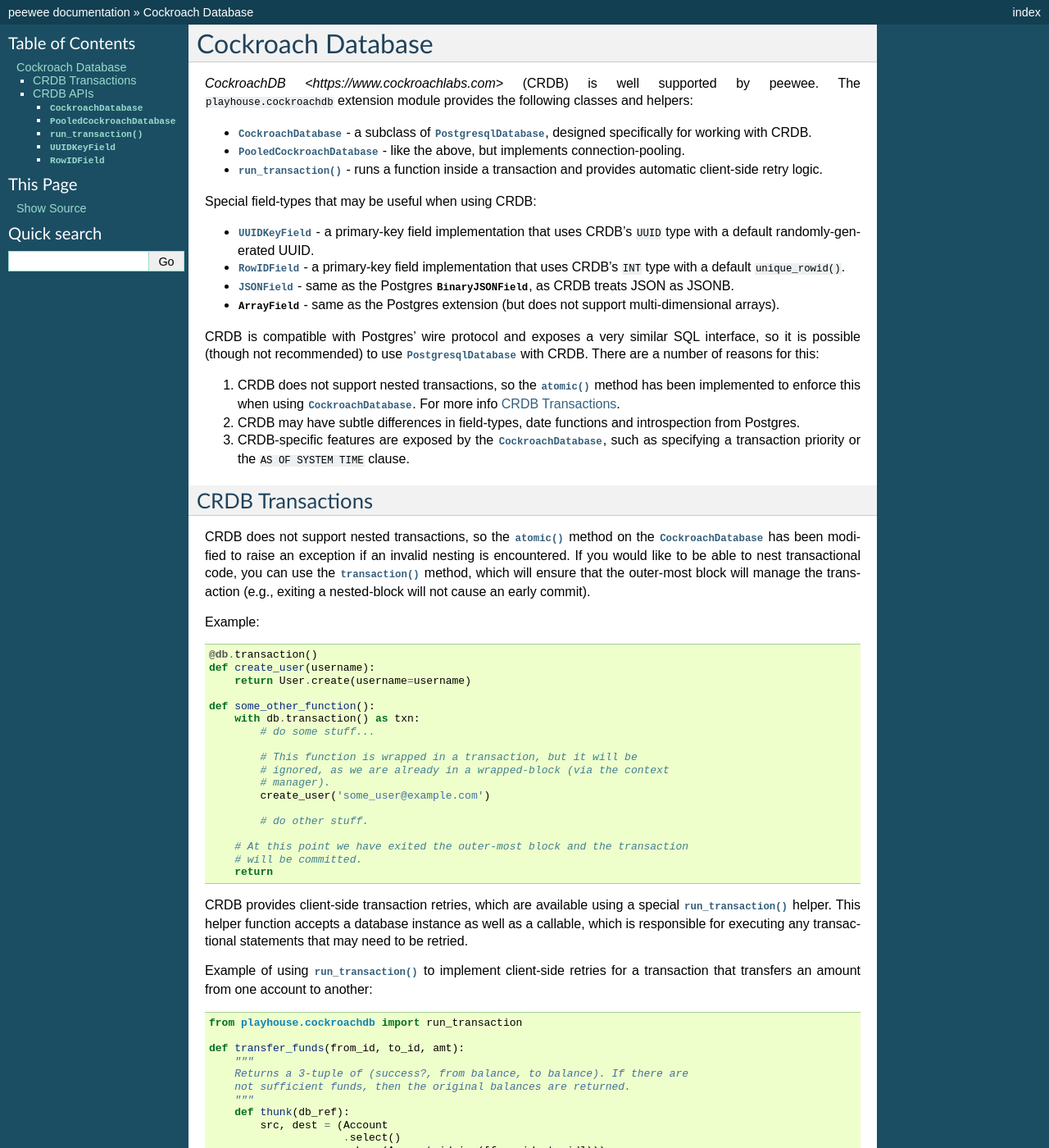
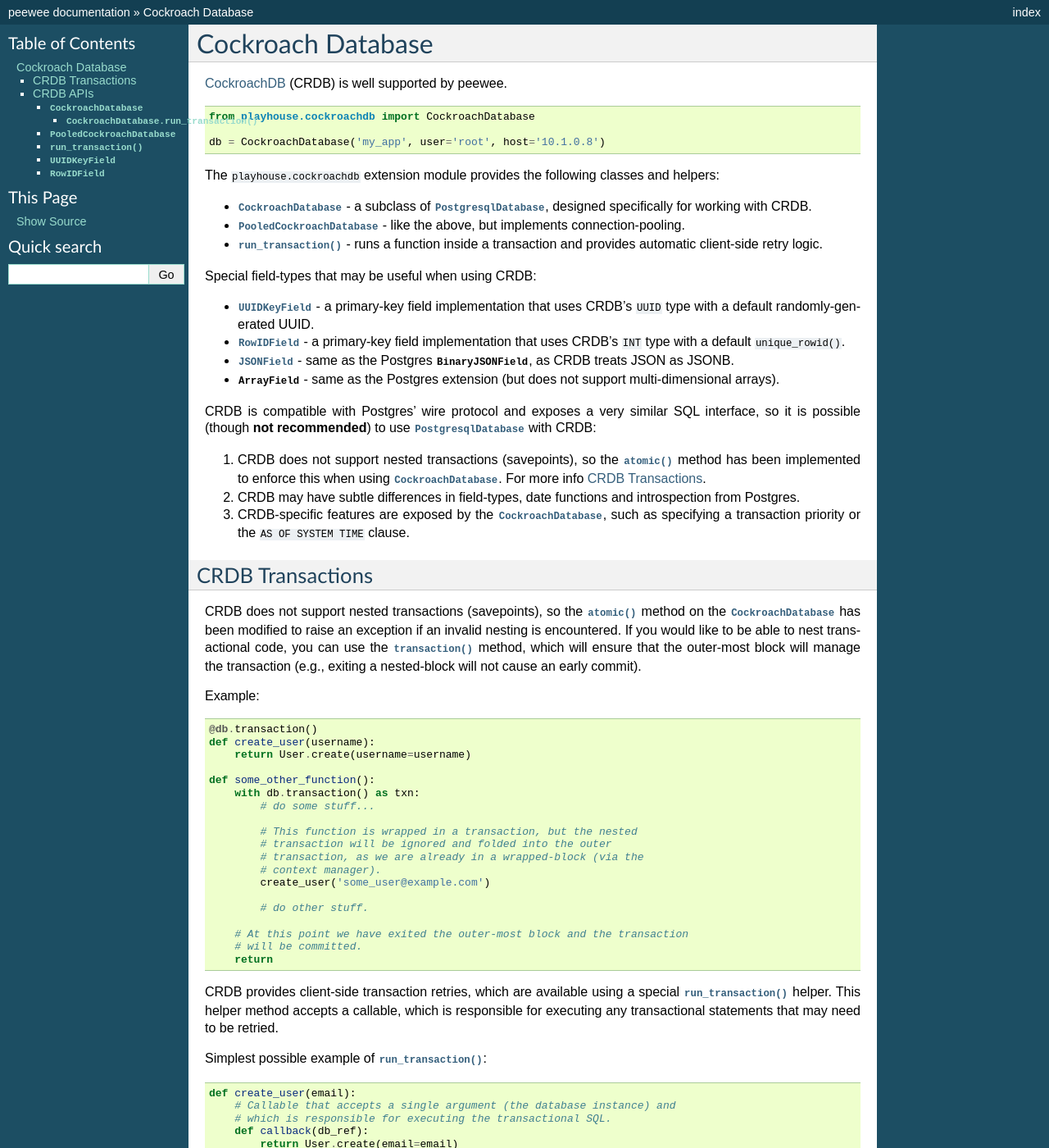
Before and after one commit to coleifer/peewee, a Sphinx documentation site: the page built from docs/peewee/crdb.rst, in a window 1280 px wide and 1400 px high. Shown: the whole window at 82% size. Built offline with Sphinx 7.4.7, drawn with Linux system fonts in a browser that asks for light colours; pages that are not in the unit, such as notebooks, are missing from menus; the version number could not be read and is left out; some of the changed text lies outside the part shown.

Commit message:
Improvements to CRDB documentation.
Prefer the CockroachDatabase.run_transaction() method to the standalone
function in documentation / examples (though both are available).

```diff
--- a/docs/peewee/crdb.rst
+++ b/docs/peewee/crdb.rst
@@ -3,16 +3,24 @@
 Cockroach Database
 ------------------
 
-`CockroachDB <https://www.cockroachlabs.com>` (CRDB) is well supported by
-peewee. The ``playhouse.cockroachdb`` extension module provides the following
-classes and helpers:
+`CockroachDB <https://www.cockroachlabs.com>`_ (CRDB) is well supported by
+peewee.
+
+.. code-block:: python
+
+    from playhouse.cockroachdb import CockroachDatabase
+
+    db = CockroachDatabase('my_app', user='root', host='10.1.0.8')
+
+The ``playhouse.cockroachdb`` extension module provides the following classes
+and helpers:
 
 * :py:class:`CockroachDatabase` - a subclass of :py:class:`PostgresqlDatabase`,
   designed specifically for working with CRDB.
 * :py:class:`PooledCockroachDatabase` - like the above, but implements
   connection-pooling.
-* :py:func:`run_transaction` - runs a function inside a transaction and
-  provides automatic client-side retry logic.
+* :py:meth:`~CockroachDatabase.run_transaction` - runs a function inside a
+  transaction and provides automatic client-side retry logic.
 
 Special field-types that may be useful when using CRDB:
 
@@ -26,11 +34,10 @@
   multi-dimensional arrays).
 
 CRDB is compatible with Postgres' wire protocol and exposes a very similar
-SQL interface, so it is possible (though not recommended) to use
-:py:class:`PostgresqlDatabase` with CRDB. There are a number of reasons for
-this:
+SQL interface, so it is possible (though **not recommended**) to use
+:py:class:`PostgresqlDatabase` with CRDB:
 
-1. CRDB does not support nested transactions, so the
+1. CRDB does not support nested transactions (savepoints), so the
    :py:meth:`~Database.atomic` method has been implemented to enforce this when
    using :py:class:`CockroachDatabase`. For more info :ref:`crdb-transactions`.
 2. CRDB may have subtle differences in field-types, date functions and
@@ -44,12 +51,13 @@
 CRDB Transactions
 ^^^^^^^^^^^^^^^^^
 
-CRDB does not support nested transactions, so the :py:meth:`~Database.atomic`
-method on the :py:class:`CockroachDatabase` has been modified to raise an
-exception if an invalid nesting is encountered. If you would like to be able to
-nest transactional code, you can use the :py:meth:`~Database.transaction`
-method, which will ensure that the outer-most block will manage the
-transaction (e.g., exiting a nested-block will not cause an early commit).
+CRDB does not support nested transactions (savepoints), so the
+:py:meth:`~Database.atomic` method on the :py:class:`CockroachDatabase` has
+been modified to raise an exception if an invalid nesting is encountered. If
+you would like to be able to nest transactional code, you can use the
+:py:meth:`~Database.transaction` method, which will ensure that the outer-most
+block will manage the transaction (e.g., exiting a nested-block will not cause
+an early commit).
 
 Example:
 
@@ -63,9 +71,10 @@
         with db.transaction() as txn:
             # do some stuff...
 
-            # This function is wrapped in a transaction, but it will be
-            # ignored, as we are already in a wrapped-block (via the context
-            # manager).
+            # This function is wrapped in a transaction, but the nested
+            # transaction will be ignored and folded into the outer
+            # transaction, as we are already in a wrapped-block (via the
+            # context manager).
             create_user('some_user@example.com')
 
             # do other stuff.
@@ -76,16 +85,40 @@
 
 
 CRDB provides client-side transaction retries, which are available using a
-special :py:func:`run_transaction` helper. This helper function accepts a
-database instance as well as a callable, which is responsible for executing any
-transactional statements that may need to be retried.
+special :py:meth:`~CockroachDatabase.run_transaction` helper. This helper
+method accepts a callable, which is responsible for executing any transactional
+statements that may need to be retried.
 
-Example of using :py:func:`run_transaction` to implement client-side retries
-for a transaction that transfers an amount from one account to another:
+Simplest possible example of :py:meth:`~CockroachDatabase.run_transaction`:
 
 .. code-block:: python
 
-    from playhouse.cockroachdb import run_transaction
+    def create_user(email):
+        # Callable that accepts a single argument (the database instance) and
+        # which is responsible for executing the transactional SQL.
+        def callback(db_ref):
+            return User.create(email=email)
+
+        return db.run_transaction(callback, max_attempts=10)
+
+    huey = create_user('huey@example.com')
+
+.. note::
+    The ``cockroachdb.ExceededMaxAttempts`` exception will be raised if the
+    transaction cannot be committed after the given number of attempts. If the
+    SQL is mal-formed, violates a constraint, etc., then the function will
+    raise the exception to the caller.
+
+Example of using :py:meth:`~CockroachDatabase.run_transaction` to implement
+client-side retries for a transaction that transfers an amount from one account
+to another:
+
+.. code-block:: python
+
+    from playhouse.cockroachdb import CockroachDatabase
+
+    db = CockroachDatabase('my_app')
+
 
     def transfer_funds(from_id, to_id, amt):
         """
@@ -119,7 +152,7 @@
         # Perform the queries that comprise a logical transaction. In the
         # event the transaction fails due to contention, it will be auto-
         # matically retried (up to 10 times).
-        return run_transaction(db, thunk, max_attempts=10)
+        return db.run_transaction(thunk, max_attempts=10)
 
 CRDB APIs
 ^^^^^^^^^
@@ -133,6 +166,45 @@
     constructor, and may be used to specify the database ``user``, ``port``,
     etc.
 
+    .. py:method:: run_transaction(callback[, max_attempts=None[, system_time=None[, priority=None]]])
+
+        :param CockroachDatabase db: database instance.
+        :param callback: callable that accepts a single ``db`` parameter (which
+            will be the same as the value passed above).
+        :param int max_attempts: max number of times to try before giving up.
+        :param datetime system_time: execute the transaction ``AS OF SYSTEM TIME``
+            with respect to the given value.
+        :param str priority: either "low", "normal" or "high".
+        :return: returns the value returned by the callback.
+        :raises: ``ExceededMaxAttempts`` if ``max_attempts`` is exceeded.
+
+        Run SQL in a transaction with automatic client-side retries.
+
+        User-provided ``callback``:
+
+        * **Must** accept one parameter, the ``db`` instance representing the
+          connection the transaction is running under.
+        * **Must** not attempt to commit, rollback or otherwise manage the
+          transaction.
+        * **May** be called more than one time.
+        * **Should** ideally only contain SQL operations.
+
+        Additionally, the database must not have any open transactions at the
+        time this function is called, as CRDB does not support nested
+        transactions. Attempting to do so will raise a ``NotImplementedError``.
+
+        Simplest possible example:
+
+        .. code-block:: python
+
+            def create_user(email):
+                def callback(db_ref):
+                    return User.create(email=email)
+
+                return db.run_transaction(callback, max_attempts=10)
+
+            user = create_user('huey@example.com')
+
 .. py:class:: PooledCockroachDatabase(database[, **kwargs])
 
     CockroachDB connection-pooling implementation, based on
@@ -141,30 +213,12 @@
 
 .. py:function:: run_transaction(db, callback[, max_attempts=None[, system_time=None[, priority=None]]])
 
-    :param CockroachDatabase db: database instance.
-    :param callback: callable that accepts a single ``db`` parameter (which
-        will be the same as the value passed above).
-    :param int max_attempts: max number of times to try before giving up.
-    :param datetime system_time: execute the transaction ``AS OF SYSTEM TIME``
-        with respect to the given value.
-    :param str priority: either "low", "normal" or "high".
-    :return: returns the value returned by the callback.
-    :raises: ``ExceededMaxAttempts`` if ``max_attempts`` is exceeded.
+    Run SQL in a transaction with automatic client-side retries. See
+    :py:meth:`CockroachDatabase.run_transaction` for details.
 
-    Run transactional SQL in a transaction with automatic retries.
-
-    User-provided ``callback``:
-
-    * **Must** accept one parameter, the ``db`` instance representing the
-      connection the transaction is running under.
-    * **Must** not attempt to commit, rollback or otherwise manage the
-      transaction.
-    * **May** be called more than one time.
-    * **Should** ideally only contain SQL operations.
-
-    Additionally, the database must not have any open transactions at the time
-    this function is called, as CRDB does not support nested transactions.
-    Attempting to do so will raise a ``NotImplementedError``.
+    .. note::
+        This function is equivalent to the identically-named method on
+        the :py:class:`CockroachDatabase` class.
 
 .. py:class:: UUIDKeyField()
 
```
Also changed, not shown: docs/peewee/database.rst (+24 -41 lines), 2 other files.
